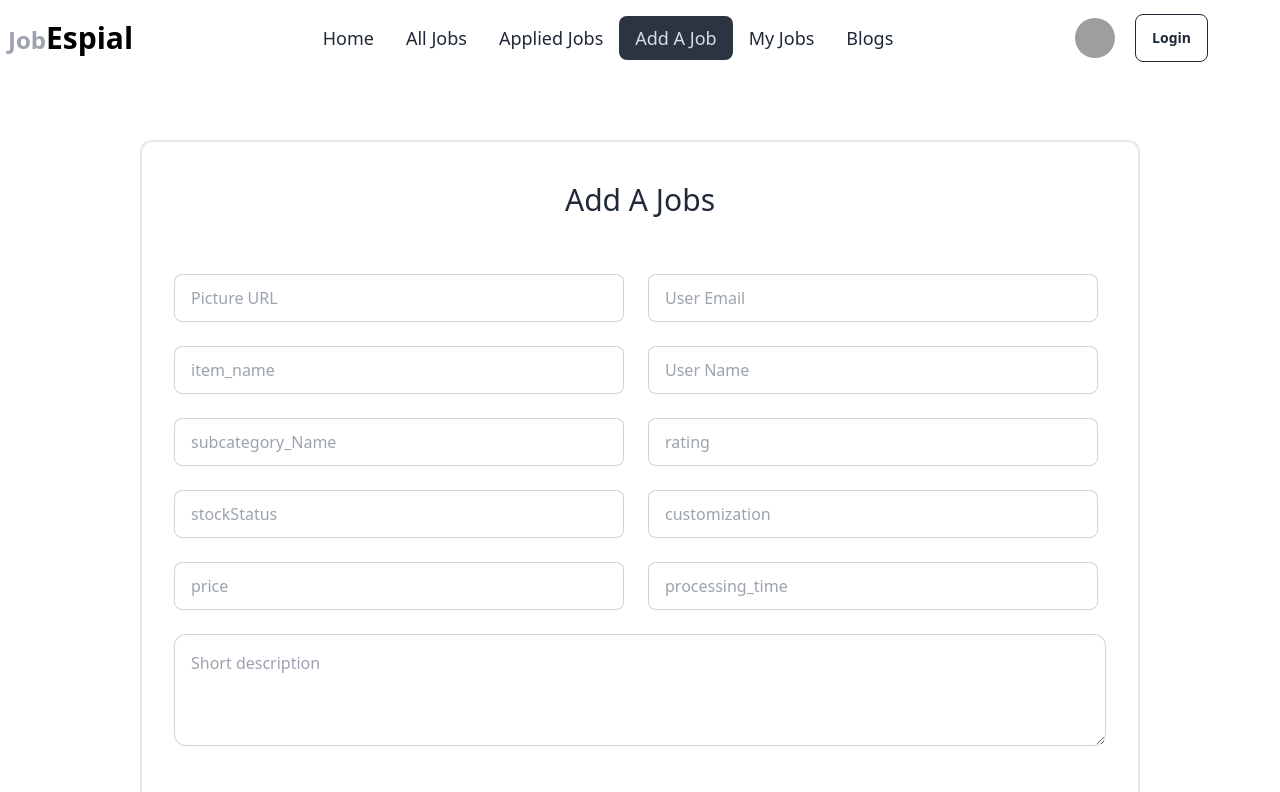
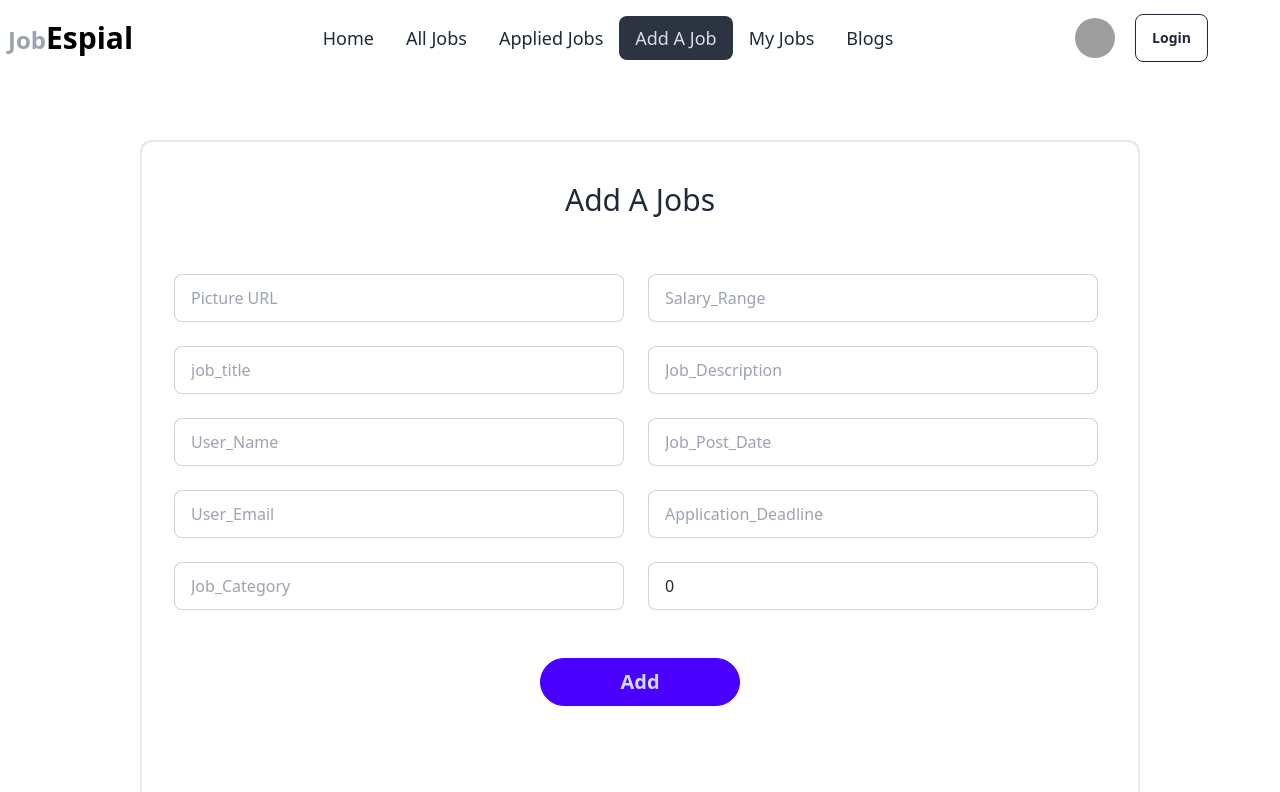
Before and after one commit to Md-Siddik/job-espial-client, a React (Vite) app: page /addJobs in a window 1280 px wide. Shown: the top 792 px of the page. Built offline with nearby package versions, Linux system fonts and the light colour scheme; grey boxes are pictures that could not be loaded.

Commit message:
Working on Add A Job

```diff
--- a/src/AddJobs/AddJobs.jsx
+++ b/src/AddJobs/AddJobs.jsx
@@ -11,44 +11,44 @@ const AddJobs = () => {
                                 <input type="text" required name="picture" placeholder="Picture URL" className="input input-bordered" />
                             </div>
                             <div className="form-control pb-6">
-                                <input type="text" required name="Job Title" placeholder="item_name" className="input input-bordered" />
+                                <input type="text" required name="Job Title" placeholder="job_title" className="input input-bordered" />
                             </div>
                             <div className="form-control pb-6">
-                                <input type="text" name="subcategory_Name" placeholder="subcategory_Name" className="input input-bordered" />
+                                <input type="text" name="user_Name" placeholder="User_Name" className="input input-bordered" />
                             </div>
                             <div className="form-control pb-6">
-                                <input type="text" required name="stockStatus" placeholder="stockStatus" className="input input-bordered" />
+                                <input type="email" required name="email" placeholder="User_Email" className="input input-bordered" />
                             </div>
                             <div className="form-control pb-6">
-                                <input type="text" required name="price" placeholder="price" className="input input-bordered" />
+                                <input type="text" required name="job_category" placeholder="Job_Category" className="input input-bordered" />
                             </div>
                         </div>
                         <div className="lg:w-[450px]">
                             <div className="form-control pb-6">
-                                <input type="email" required name="email" placeholder="User Email" className="input input-bordered" />
+                                <input type="text" required name="salary_range" placeholder="Salary_Range" className="input input-bordered" />
                             </div>
                             <div className="form-control pb-6">
-                                <input type="text" required name="name" placeholder="User Name" className="input input-bordered" />
+                                <input type="text" required name="job_description" placeholder="Job_Description" className="input input-bordered" />
                             </div>
                             <div className="form-control pb-6">
-                                <input type="text" required name="rating" placeholder="rating" className="input input-bordered" />
+                                <input type="text" required name="post_date" placeholder="Job_Post_Date" className="input input-bordered" />
                             </div>
                             <div className="form-control pb-6">
-                                <input type="text" required name="customization" placeholder="customization" className="input input-bordered" />
+                                <input type="text" required name="application_deadline" placeholder="Application_Deadline" className="input input-bordered" />
                             </div>
                             <div className="form-control pb-6">
-                                <input type="text" required name="processing_time" placeholder="processing_time" className="input input-bordered" />
+                                <input type="text" required name="applicants_number" placeholder="Job_Applicants_Number" defaultValue={0} className="input input-bordered" />
                             </div>
                         </div>
                     </div>
                     <div>
 
-                    <div className="form-control pb-6">
-                                <textarea name="description" required placeholder="Short description" className="input input-bordered h-28 w-full rounded-xl p-4" rows="4" cols="50"></textarea>
-                            </div>
+                        {/* <div className="form-control pb-6">
+                            <textarea name="description" required placeholder="Short description" className="input input-bordered h-28 w-full rounded-xl p-4" rows="4" cols="50"></textarea>
+                        </div> */}
                     </div>
                     <div className="form-control w-[200px] mt-6 mx-auto">
-                        <input type="submit" value="Add"  className="btn btn-primary rounded-full text-xl"/>
+                        <input type="submit" value="Add" className="btn btn-primary rounded-full text-xl" />
                     </div>
                 </form>
             </div>
```
